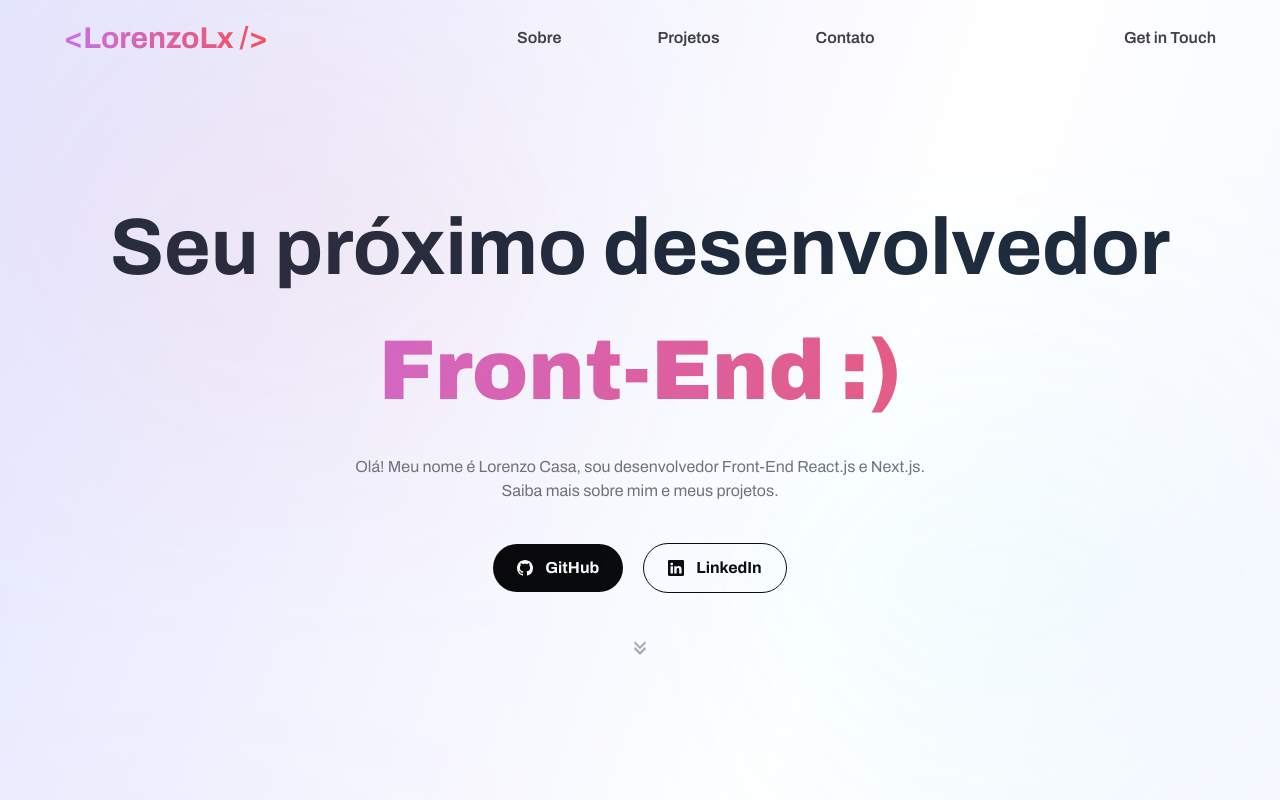
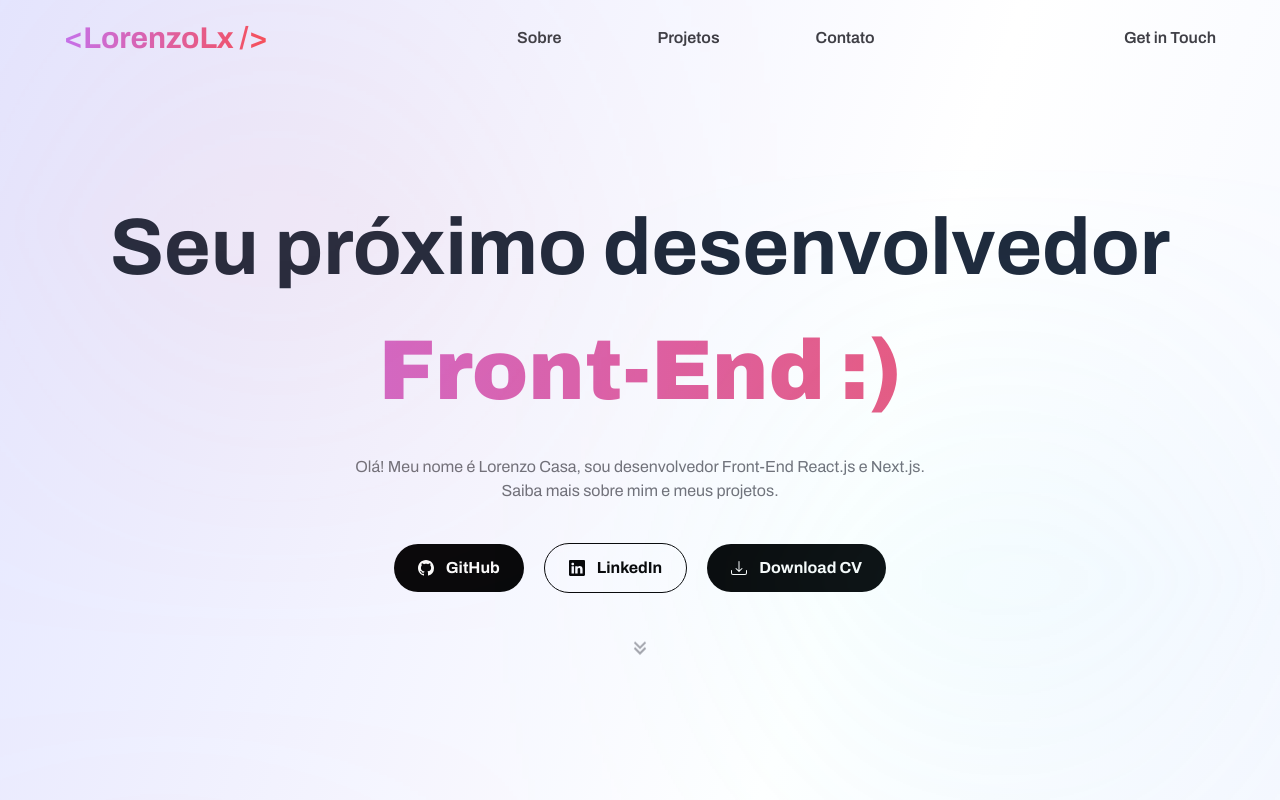
Before and after one commit to LxLorenzo/lorenzo-casa, a Next.js app: page / in a window 1280 px wide. Shown: the top 800 px of the page. Built offline with nearby package versions, Linux system fonts and the light colour scheme.

Commit message:
feat: add download cv button

```diff
--- a/src/app/components/Hero.tsx
+++ b/src/app/components/Hero.tsx
@@ -2,7 +2,7 @@ import React from 'react'
 import Button from './Button'
 import Link from 'next/link'
 
-import { BsGithub, BsLinkedin } from 'react-icons/bs'
+import { BsDownload, BsGithub, BsLinkedin } from 'react-icons/bs'
 import { RiArrowDownDoubleFill } from 'react-icons/ri'
 
 const Hero = () => {
@@ -41,6 +41,16 @@ const Hero = () => {
           <BsLinkedin />
           LinkedIn
         </Button>
+        <Button
+          variant="black"
+          className="flex items-center gap-3 font-bold"
+          href="/CV Lorenzo Ferrini Gueda Casa.pdf"
+          target="_blank"
+          download={'CV Lorenzo Ferrini Gueda Casa.pdf'}
+        >
+          <BsDownload />
+          Download CV
+        </Button>
       </div>
       <Link
         href="#about"
```
